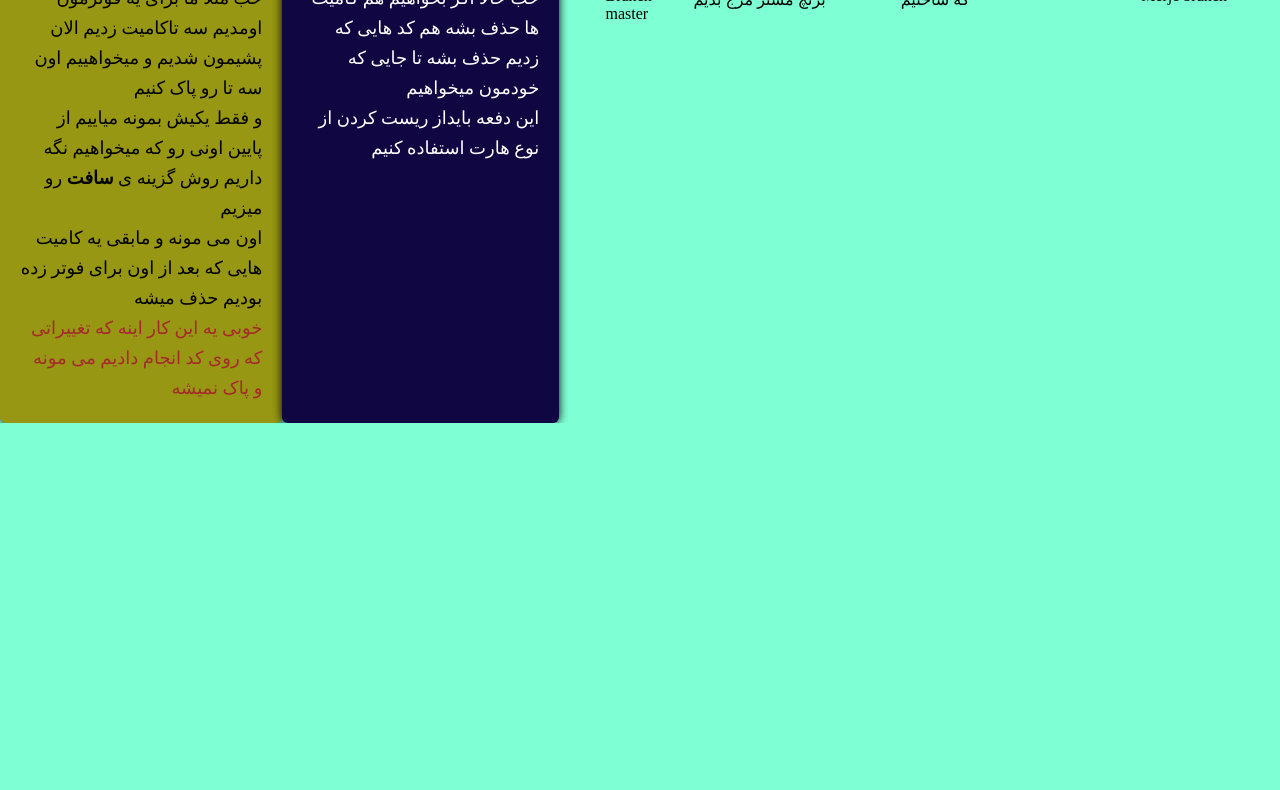
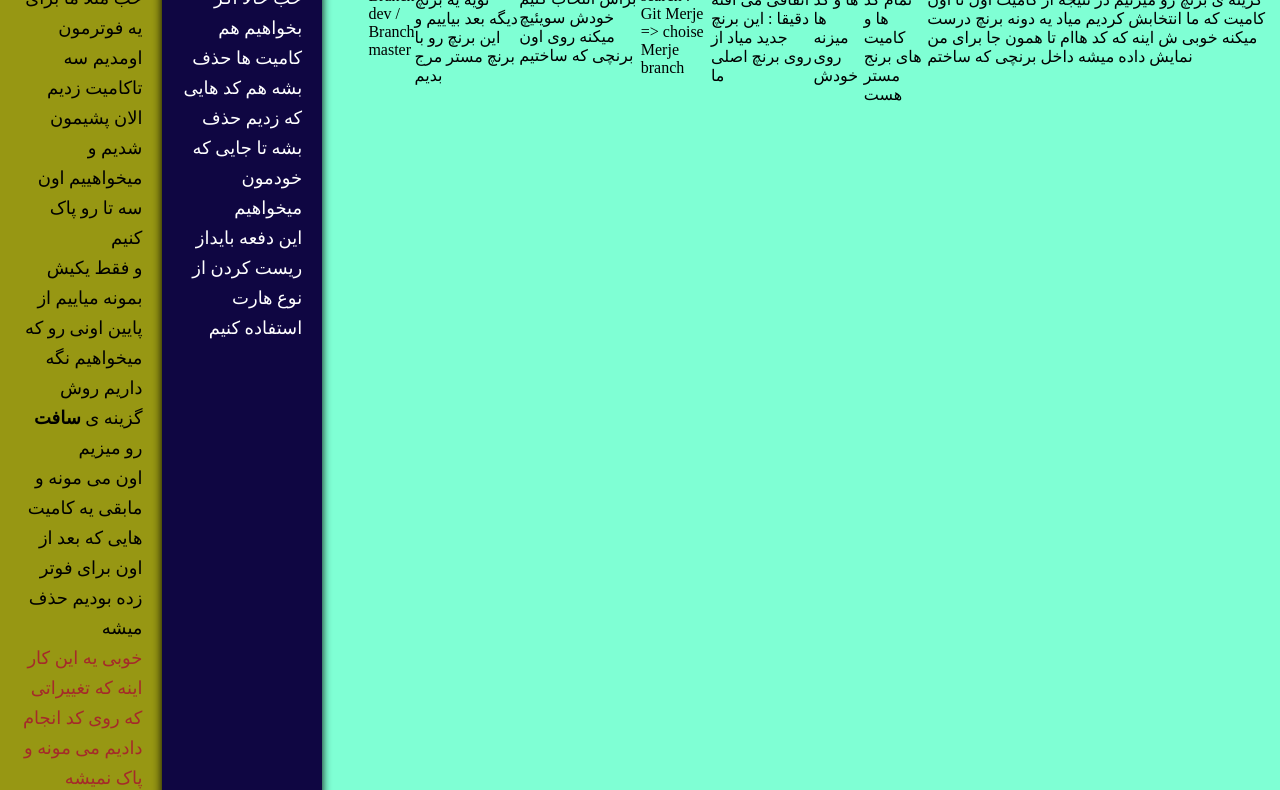
Before and after one commit to hassanamiri369/git-project-one, a plain HTML site: page index.html in a window 1280 px wide. Shown: the part 693-1483 px from the top of the page. Before the commit the page ends 1116 px from the top, so only its background shows below. Drawn offline with Linux system fonts and the light colour scheme.

Commit message:
make recicnize branch

```diff
--- a/index.html
+++ b/index.html
@@ -60,7 +60,14 @@
         <div>میخواهیم یه نویگیشن بار درست کنیم اما تویه یه برنچ دیگه بعد بیاییم و این برنچ رو با برنچ مستر مرج بدیم </div>
         <div>master  => create new branch  => این رو که بزنیم و نام براش انتخاب کنیم خودش سویئیچ میکنه روی اون برنچی که ساختیم </div>
         <div> merje => Ctrl + Sift + P  => search : Git Merje => choise Merje branch </div>
-
+        <div>وقتی ما یه برنچ جدید درست میکنیم چه اتفاقی می افته دقیقا : این برنچ جدید میاد از روی برنچ اصلی ما </div>
+        <div>یه کپی از تمام کامیت ها و کد ها میزنه روی خودش </div>
+        <div>یعنی برنچ جدید حاوی تمام کد ها و کامیت های برنج مستر هست </div>
+     <div>حالا اگر بخواهیم از یه جای مشخص به بغد کامیت هامون یه برنچ بسازیم وکل کامیت هارو کپی نکنیم
+         باید این کارو بکنیم => میریم توی گیت هیستوری و اون گزینه ی برنچ رو میزنیم در نتیجه از کامیت اول تا اون کامیت که ما
+         انتخابش کردیم میاد یه دونه برنچ درست میکنه
+         خوبی ش اینه که کد هاام تا همون جا برای من نمایش داده میشه داخل برنچی که ساختم
+     </div>
     </div>
 </body>
 </html>
```
